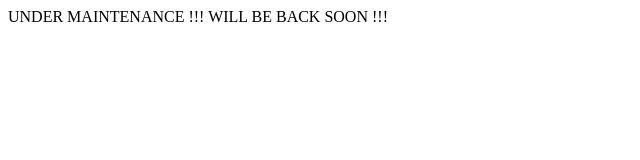
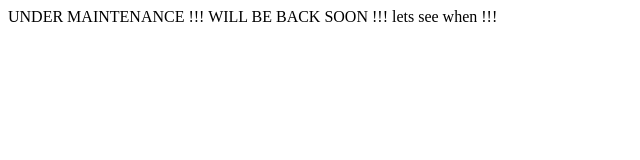
Before and after one commit to sau-rabh007/help-ci-cd, a plain HTML site: page index.html in a window 1280 px wide. Shown: the whole page, without its empty margins (0-640 px from the left). Drawn offline with Linux system fonts and the light colour scheme.

Commit message:
changed the html file

```diff
--- a/index.html
+++ b/index.html
@@ -3,5 +3,6 @@
 <body>
 UNDER MAINTENANCE  !!!
 WILL BE BACK SOON  !!!
+lets see when !!!
 </body>
 </html>
```
